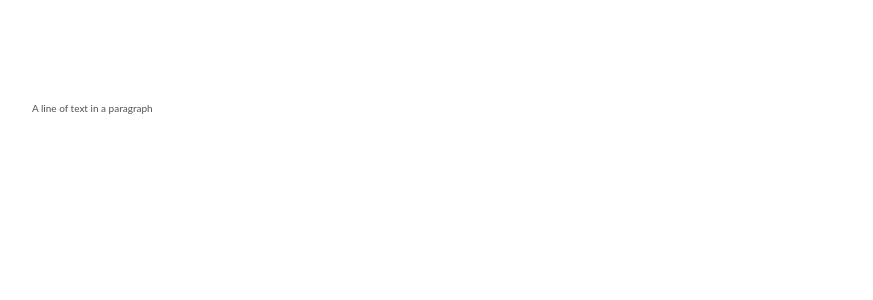
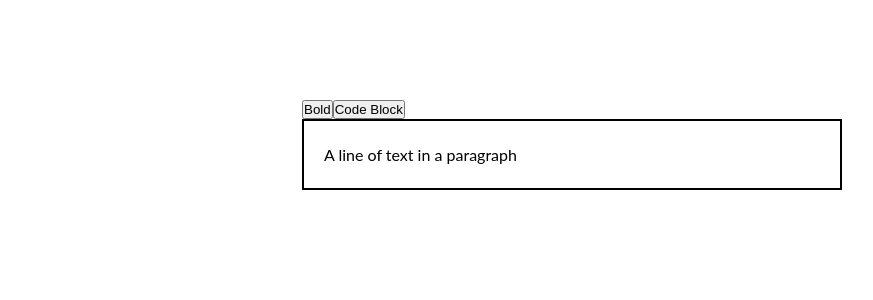
Before and after one commit to olivrenan/trello-app-project, a React app: page / in a window 1280 px wide. Shown: the top 300 px of the page, without its empty margins (68-941 px from the left). Built offline with nearby package versions, Linux system fonts and the light colour scheme.

Commit message:
implemented code blocks and bold text

```diff
--- a/src/app/components/TextEditor.jsx
+++ b/src/app/components/TextEditor.jsx
@@ -1,22 +1,148 @@
 import { Slate, Editable, withReact } from "slate-react";
-import { createEditor } from "slate";
-import React, { useState, useMemo } from "react";
+import { createEditor, Transforms, Editor } from "slate";
+import React, { useState, useMemo, useCallback } from "react";
 
 const TextEditor = () => {
   const editor = useMemo(() => withReact(createEditor()), []);
 
-  const [value, setValue] = useState([
-    {
-      type: "paragraph",
-      children: [{ text: "A line of text in a paragraph" }]
+  const [value, setValue] = useState(
+    JSON.parse(localStorage.getItem("content")) || [
+      {
+        type: "paragraph",
+        children: [{ text: "A line of text in a paragraph" }]
+      }
+    ]
+  );
+
+  const renderElement = useCallback(props => {
+    switch (props.element.type) {
+      case "code":
+        return <CodeElement {...props} />;
+      default:
+        return <DefaultElement {...props} />;
     }
-  ]);
+  }, []);
+
+  const renderLeaf = useCallback(props => {
+    return <Leaf {...props} />;
+  }, []);
+
+  const CustomEditor = {
+    isBoldMarkActive(editor) {
+      const [match] = Editor.nodes(editor, {
+        match: n => n.bold == true,
+        universal: true
+      });
+
+      return !!match;
+    },
+
+    isCodeBlockActive(editor) {
+      const [match] = Editor.nodes(editor, {
+        match: n => n.type === "code"
+      });
+
+      return !!match;
+    },
+
+    toggleBoldMark(editor) {
+      const isActive = CustomEditor.isBoldMarkActive(editor);
+      Transforms.setNodes(
+        editor,
+        { bold: isActive ? null : true },
+        { match: n => () => Text.isText(n), split: true }
+      );
+    },
+
+    toggleCodeBlock(editor) {
+      const isActive = CustomEditor.isCodeBlockActive(editor);
+      Transforms.setNodes(
+        editor,
+        { type: isActive ? null : "code" },
+        { match: n => Editor.isBlock(editor, n) }
+      );
+    }
+  };
+
+  const keyDownHandler = event => {
+    if (!event.ctrlKey) {
+      return;
+    }
+
+    switch (event.key) {
+      case "0": {
+        event.preventDefault();
+        CustomEditor.toggleCodeBlock(editor);
+        break;
+      }
+
+      case "b": {
+        event.preventDefault();
+        CustomEditor.toggleBoldMark(editor);
+        break;
+      }
+    }
+  };
 
   return (
-    <Slate editor={editor} value={value} onChange={value => setValue(value)}>
-      <Editable />
+    <Slate
+      editor={editor}
+      value={value}
+      onChange={value => {
+        setValue(value);
+        const content = JSON.stringify(value);
+        localStorage.setItem("content", content);
+      }}
+    >
+      <div className="buttons">
+        <button
+          onMouseDown={e => {
+            e.preventDefault();
+            CustomEditor.toggleBoldMark(editor);
+          }}
+        >
+          Bold
+        </button>
+        <button
+          onMouseDown={e => {
+            e.preventDefault();
+            CustomEditor.toggleCodeBlock(editor);
+          }}
+        >
+          Code Block
+        </button>
+      </div>
+      <Editable
+        className="text-editor"
+        renderElement={renderElement}
+        renderLeaf={renderLeaf}
+        onKeyDown={e => keyDownHandler(e)}
+      />
     </Slate>
   );
 };
 
+const CodeElement = props => {
+  return (
+    <pre {...props.attributes}>
+      <code>{props.children}</code>
+    </pre>
+  );
+};
+
+const DefaultElement = props => {
+  return <p {...props.attributes}>{props.children}</p>;
+};
+
+const Leaf = props => {
+  return (
+    <span
+      {...props.attributes}
+      style={{ fontWeight: props.leaf.bold ? "bold" : "normal" }}
+    >
+      {props.children}
+    </span>
+  );
+};
+
 export default TextEditor;
--- a/src/styles/styles.scss
+++ b/src/styles/styles.scss
@@ -13,12 +13,25 @@ html {
 
 body {
   box-sizing: border-box;
-  color: rgb(82, 82, 82);
   font-family: "Lato", sans-serif;
   font-weight: 400;
   line-height: 1.7;
 }
 
 .app {
+  display: flex;
+  flex-direction: column;
+  align-items: center;
   padding: 10rem;
+
+  .buttons {
+    width: 50%;
+  }
+
+  .text-editor {
+    font-size: 1.6rem;
+    width: 50%;
+    padding: 2rem;
+    border: 2px solid black;
+  }
 }
```
Also changed, not shown: .eslintrc.js.
